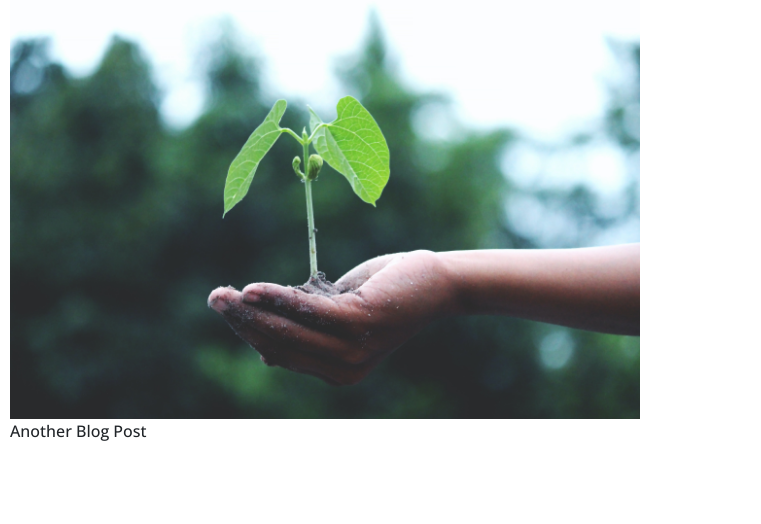
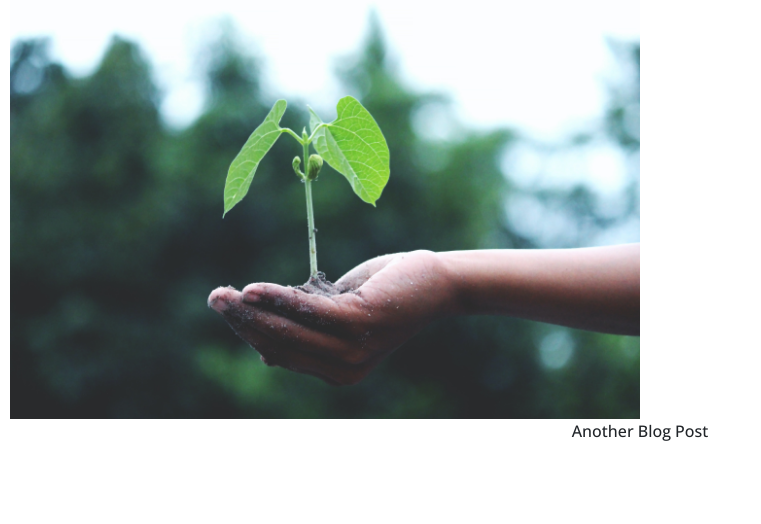
Before and after one commit to DaveyCrockett/MY_BLOG, a Django app: page /blog_posts/2/ in a window 1280 px wide. Shown: the part 163-687 px from the top of the page, without its empty margins (0-761 px from the left). Run offline with Django 4.2, Linux system fonts and the light colour scheme; data comes from the database, SQL or seed files in the repository.

Commit message:
change reinstalled PIllow

```diff
--- a/static/CSS/blog_post_detail.css
+++ b/static/CSS/blog_post_detail.css
@@ -7,3 +7,7 @@
 .detail-heading {
     text-align: center;
 }
+
+.detail-body {
+    text-align: center;
+}
--- a/templates/blog_post_detail.html
+++ b/templates/blog_post_detail.html
@@ -6,7 +6,7 @@
     <h1 class="detail-heading">{{ post.title }}</h1>
     <p><strong>Post By: {{ post.author }} | on {{ post.created_at }}</strong></p>
     <img src="{{ post.image.url }}" alt="user view" class="detail-img">
-    <p>{{ post.body }}</p>
+    <p class="detail-body">{{ post.body }}</p>
     {% if user.is_authenticated %}
     <a href="{% url 'edit_blog_post' post.id %}" class="btn btn-primary">Edit</a> |
     <a href="{% url 'delete_blog_post' post.id %}" class="btn btn-warning">Delete</a>
```
